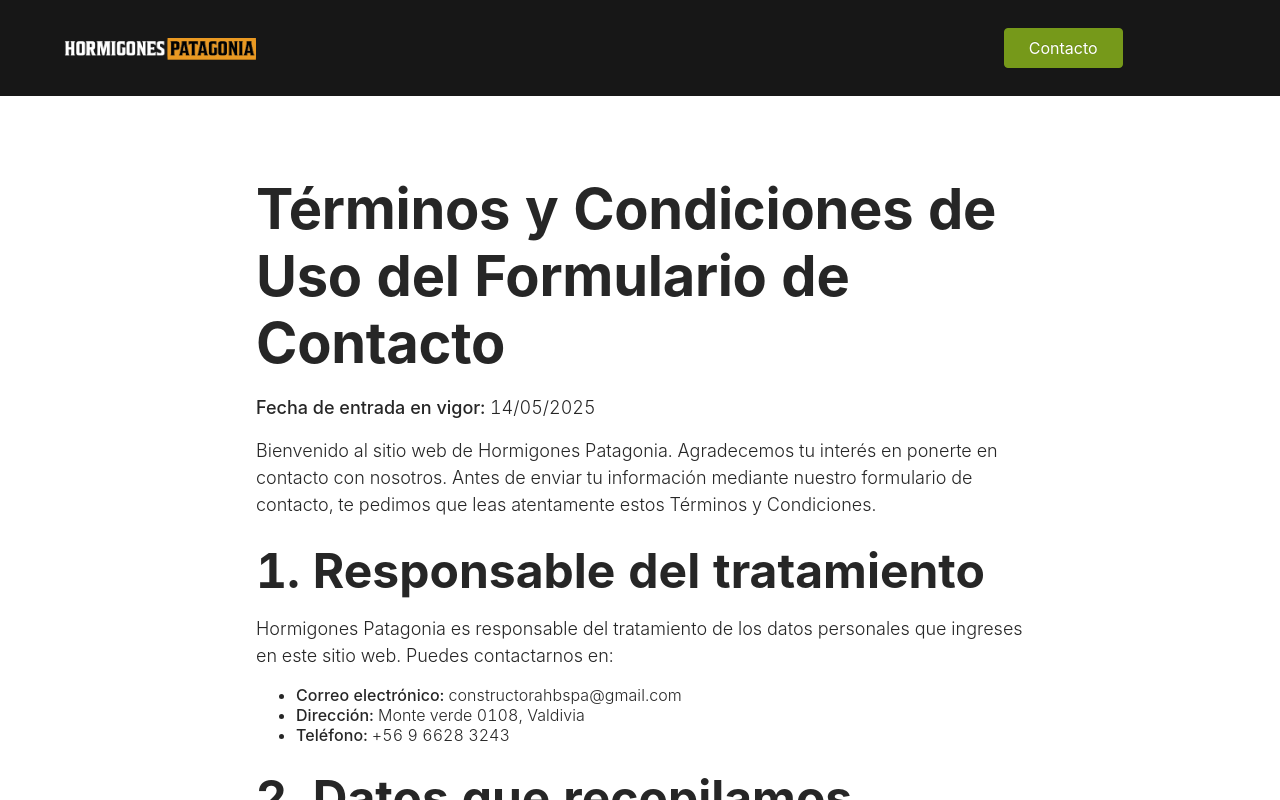
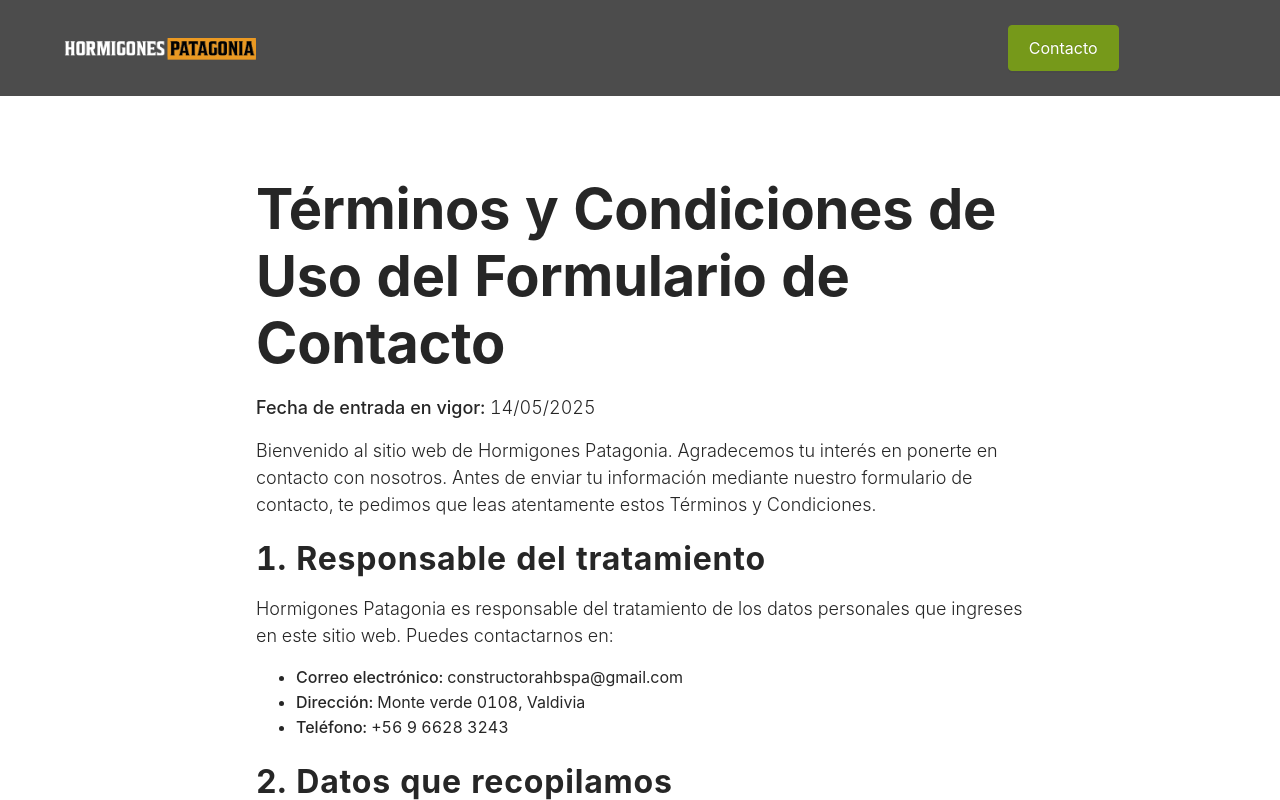
Before and after one commit to BCaceres87/hormigones-patagonia-website, a React (Vite) app: page /terms-and-conditions in a window 1280 px wide. Built offline with nearby package versions, Linux system fonts and the light colour scheme.

Commit message:
Fix styles

```diff
--- a/src/App.module.scss
+++ b/src/App.module.scss
@@ -42,36 +42,32 @@
 
 	h1 {
 		@include Headline__01-Bold;
-		margin: 2rem 0 1rem;
+		margin: 2rem 0 1rem 0;
 	}
 
 	h2 {
 		@include Headline__02-Bold;
-		margin: 1.5rem 0 1rem;
+		margin: 1.5rem 0 1rem 0;
 	}
 
 	h3 {
-		@include Headline__03-Bold;
-		margin: 1.25rem 0 0.75rem;
+		@include Headline__03-Black;
+		margin: 1.25rem 0 1rem 0;
 	}
 
 	h4 {
 		@include Headline__04-Bold;
-		margin: 1rem 0 0.5rem;
+		margin: 1rem 0 1rem 0;
 	}
 
 	h5 {
 		@include Headline__05-Bold;
-		margin: 0.75rem 0 0.5rem;
+		margin: 0.75rem 0 2rem 0;
 	}
 
 	h6 {
 		@include Subtitle__01-Bold;
-		margin: 0.5rem 0 0.25rem;
-	}
-
-	li {
-		@include Caption__01-Regular;
+		margin: 0.5rem 0 0.25rem 0;
 	}
 
 	button {
@@ -79,6 +75,10 @@
 		display: flex;
 		align-items: center;
 		justify-content: center;
+		padding: 1.25rem 1rem;
+		@include media-medium {
+			padding: 1.375rem 1.25rem;
+		}
 	}
 
 	p {
--- a/src/pages/terms-and-conditions.jsx
+++ b/src/pages/terms-and-conditions.jsx
@@ -1,5 +1,4 @@
 import Wrapper from '../components/wrapper'
-import Layout from '../components/layout'
 import styles from './terms-and-conditions.module.scss'
 import { Link, useNavigate } from 'react-router-dom'
 import { LeftOutlined } from '@ant-design/icons'
@@ -9,7 +8,7 @@
   const navigate = useNavigate();
 
   return (
-    <Layout>
+    <>
       <section className={styles.section1}>
         <Wrapper>
           <div className={styles.text_wrapper}>
@@ -18,14 +17,14 @@
             <p>
               Bienvenido al sitio web de Hormigones Patagonia. Agradecemos tu interés en ponerte en contacto con nosotros. Antes de enviar tu información mediante nuestro formulario de contacto, te pedimos que leas atentamente estos Términos y Condiciones.
             </p>
-            <h2>1. Responsable del tratamiento</h2>
+            <h3>1. Responsable del tratamiento</h3>
             <p>Hormigones Patagonia es responsable del tratamiento de los datos personales que ingreses en este sitio web. Puedes contactarnos en:</p>
             <ul>
               <li><strong>Correo electrónico:</strong> <a href="constructorahbspa@gmail.com">constructorahbspa@gmail.com</a></li>
               <li><strong>Dirección:</strong> Monte verde 0108, Valdivia</li>
               <li><strong>Teléfono:</strong> +56 9 6628 3243</li>
             </ul>
-            <h2>2. Datos que recopilamos</h2>
+            <h3>2. Datos que recopilamos</h3>
             <p>A través del formulario de contacto solicitamos los siguientes datos personales:</p>
             <ul>
               <li>Nombre completo</li>
@@ -34,25 +33,25 @@
               <li>Mensaje que deseas enviarnos</li>
             </ul>
             <p>Estos datos son necesarios para poder responder adecuadamente a tu solicitud.</p>
-            <h2>3. Finalidad del tratamiento</h2>
+            <h3>3. Finalidad del tratamiento</h3>
             <p>Tus datos personales serán utilizados exclusivamente para:</p>
             <ol>
               <li>Responder a tus consultas o solicitudes de información.</li>
               <li>Ponernos en contacto contigo por correo electrónico o teléfono si es necesario.</li>
             </ol>
-            <h2>4. Base legal para el tratamiento</h2>
+            <h3>4. Base legal para el tratamiento</h3>
             <p>La base legal para el tratamiento de tus datos personales es tu consentimiento, que otorgas al marcar la casilla de aceptación de estos Términos y Condiciones antes de enviar el formulario.</p>
-            <h2>5. Conservación de los datos</h2>
+            <h3>5. Conservación de los datos</h3>
             <p>Tus datos personales serán conservados por el tiempo estrictamente necesario para cumplir con la finalidad mencionada, y posteriormente podrán ser eliminados o anonimizados.</p>
-            <h2>6. Compartición de los datos</h2>
+            <h3>6. Compartición de los datos</h3>
             <p>Hormigones Patagonia no comparte tus datos con terceros, salvo en los siguientes casos:</p>
             <ul>
               <li>Proveedores de servicios que colaboran con el envío del formulario (por ejemplo, EmailJS u otros servicios de correo).</li>
               <li>Requerimientos legales de autoridades competentes.</li>
             </ul>
-            <h2>7. Seguridad</h2>
+            <h3>7. Seguridad</h3>
             <p>Adoptamos las medidas de seguridad necesarias para proteger tus datos contra accesos no autorizados, pérdida o modificación.</p>
-            <h2>8. Derechos del usuario</h2>
+            <h3>8. Derechos del usuario</h3>
             <p>Tienes derecho a:</p>
             <ul>
               <li>Acceder a tus datos personales</li>
@@ -61,13 +60,13 @@
               <li>Retirar tu consentimiento en cualquier momento</li>
             </ul>
             <p>Para ejercer estos derechos, contáctanos al correo electrónico indicado anteriormente.</p>
-            <h2>9. Cambios en los Términos y Condiciones</h2>
+            <h3>9. Cambios en los Términos y Condiciones</h3>
             <p>Nos reservamos el derecho de actualizar o modificar estos Términos y Condiciones. Cualquier cambio será publicado en esta misma página.</p>
             <hr/>
             <p><strong>Si no estás de acuerdo con estos términos, por favor no envíes el formulario de contacto.</strong></p>
           </div>
           <div className={styles.buttons_wrapper}>
-            <Link to="/"><LeftOutlined /> Volver al Home</Link>
+            <Link to="/" className={styles.link}><LeftOutlined /> Volver al Home</Link>
             <Button
               onClick={() => navigate('/contact')}
               className={styles.contact_button}
@@ -78,7 +77,7 @@
           </div>
         </Wrapper>
       </section>
-    </Layout>
+    </>
   )
 }
 
--- a/src/pages/terms-and-conditions.module.scss
+++ b/src/pages/terms-and-conditions.module.scss
@@ -8,9 +8,15 @@
 }
 
 .section1 {
-  padding: 0 10rem;
+  @include media-large {
+    padding: 0 10rem;
+  }
 
   .text_wrapper {
     @include hero-text-spacing;
   }
 }
+
+.link {
+  font-weight: $font-weight-003;
+}
```
